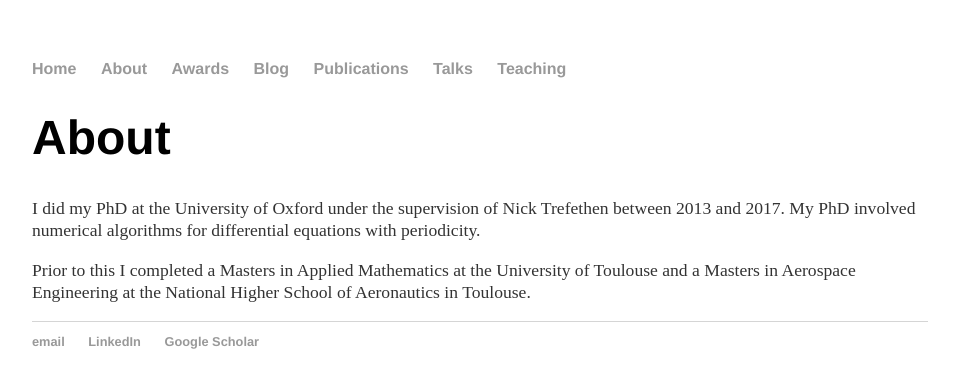
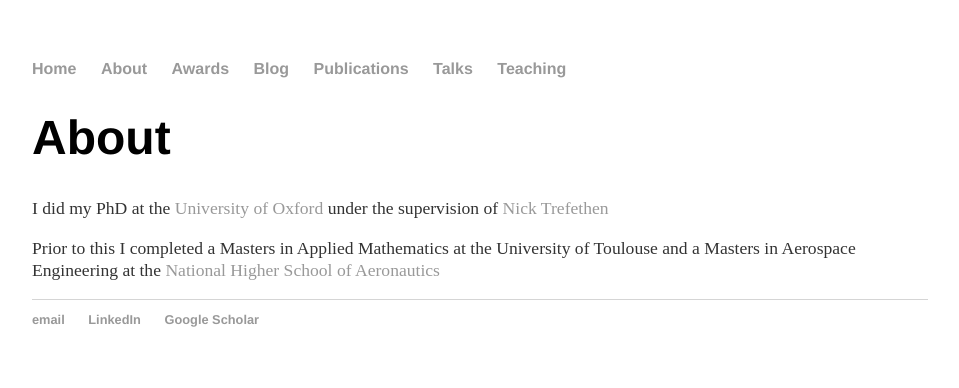
Before and after one commit to Hadrien-Montanelli/Hadrien-Montanelli.github.io, a Jekyll site: the page built from about/index.html, in a window 1280 px wide. Shown: the top 388 px of the page, without its empty margins (160-1119 px from the left). Built offline with Jekyll 4.4.1, drawn with Linux system fonts in a browser that asks for light colours; some of the changed lines change nothing that is shown.

Commit message:
Update index.html

```diff
--- a/about/index.html
+++ b/about/index.html
@@ -4,8 +4,10 @@ title: About
 ---
 <div class="blurb">
 	<h1>About</h1>
-	<p>I did my PhD at the University of Oxford under the supervision of Nick Trefethen between 2013 and 2017.
+	<p>I did my PhD at the <a href="http://www.ox.ac.uk">University of Oxford</a> under the supervision of
+	<a href="http://people.maths.ox.ac.uk/trefethen/">Nick Trefethen</a between 2013 and 2017.
  	My PhD involved numerical algorithms for differential equations with periodicity.</p>
 	<p>Prior to this I completed a Masters in Applied Mathematics at the University of Toulouse
-	and a Masters in Aerospace Engineering at the National Higher School of Aeronautics in Toulouse.</p>
+	and a Masters in Aerospace Engineering at the
+	<a href="http://www.isae-supaero.fr/en/">National Higher School of Aeronautics</a in Toulouse.</p>
 </div><!-- /.blurb -->
```
